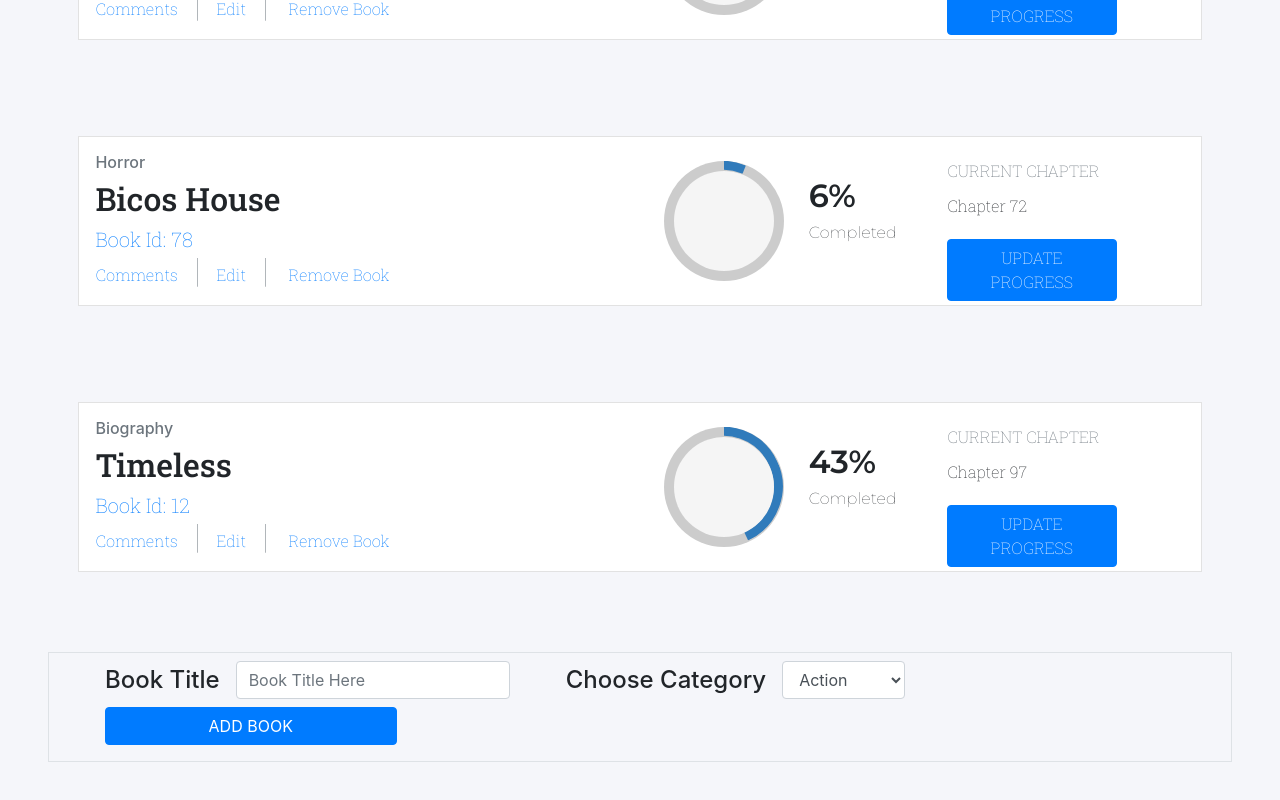
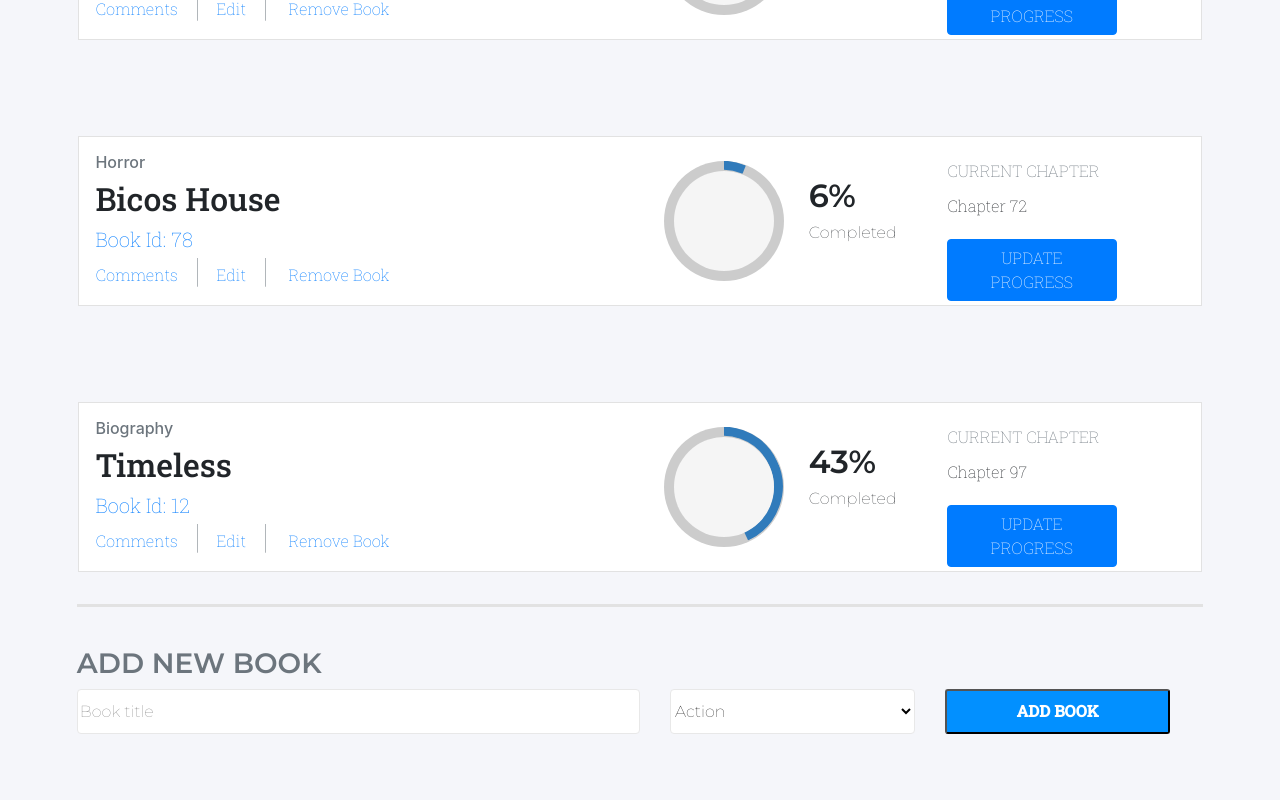
Before and after one commit to Elbie-em/Redux-Bookstore-CMS, a React (Create React App) app: page / in a window 1280 px wide. Shown: the part 1087-1887 px from the top of the page. Built offline with nearby package versions, Linux system fonts and the light colour scheme.

Commit message:
Rebuild BookForm

```diff
--- a/src/containers/BooksForm.js
+++ b/src/containers/BooksForm.js
@@ -26,18 +26,11 @@ const BooksForm = ({ createBook }) => {
   };
 
   return (
-    <div className="p-5 w-100">
-      <form className="form-inline border p-2 d-flex align-items-center">
-        <div className="form-group mb-2">
-          <label htmlFor="title" className="h4 ml-5 mr-2">
-            Book Title
-            <input className="form-control ml-3" type="text" id="title" name="title" placeholder="Book Title Here" onChange={handleChange} value={book.title} />
-          </label>
-        </div>
-        <div className="form-group mb-2">
-          <label htmlFor="category" className="h4 ml-5 mr-2">
-            Choose Category
-            <select className="form-control ml-3" type="text" id="category" name="category" onChange={handleChange} value={book.category} required>
+    <div className="form-area mx-auto mb-5">
+      <h3 class="main-font text-muted font-weight-bold">ADD NEW BOOK</h3>
+      <form className="mt-2">
+        <input className="form-el book-title main-font" type="text" id="title" name="title" placeholder="Book title" onChange={handleChange} value={book.title} />
+        <select className="form-el book-category main-font" type="text" id="category" name="category" onChange={handleChange} value={book.category} required>
           {categories.map(category => (
             <option key={categories.indexOf(category)} value={category}>
               {' '}
@@ -46,11 +39,7 @@ const BooksForm = ({ createBook }) => {
             </option>
           ))}
         </select>
-          </label>
-        </div>
-        <button className="btn btn-primary mb-2  ml-5 mr-2 w-25" type="submit" value="Submit" onClick={handleSubmit}>
-          ADD BOOK
-        </button>
+        <button className="form-btn card-el-font font-weight-bold text-white" type="submit" value="Submit" onClick={handleSubmit}>ADD BOOK</button>
       </form>
     </div>
   );
```
Lines whose indentation alone changed are shown as unchanged.
